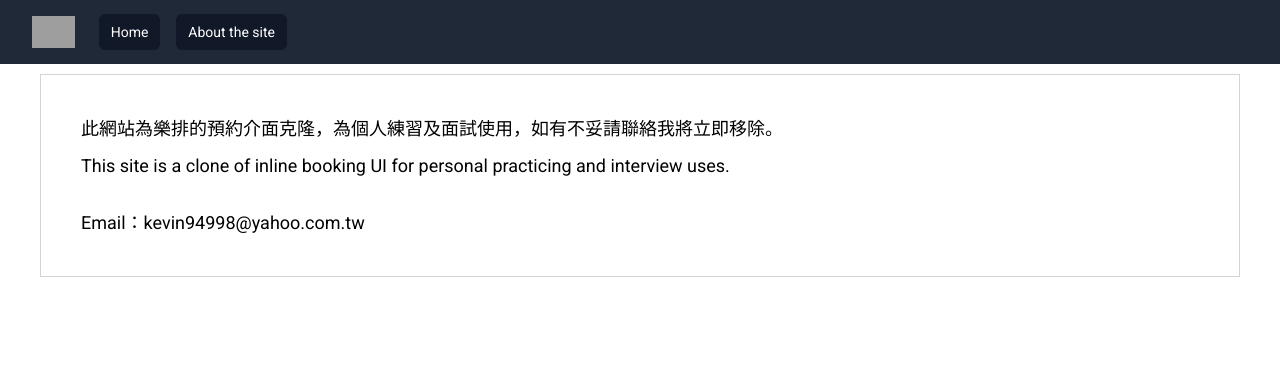
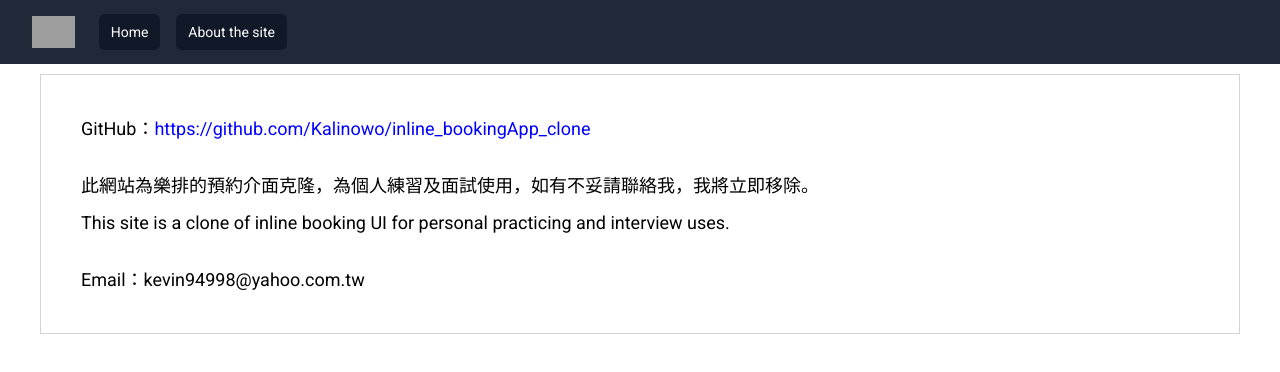
Before and after one commit to Kalinowo/inline_bookingApp_clone, a React (Create React App) app: page /about in a window 1280 px wide. Shown: the top 372 px of the page. Built offline with nearby package versions, Linux system fonts and the light colour scheme; grey boxes are pictures that could not be loaded.

Commit message:
add more content to about page

```diff
--- a/src/Views/About.js
+++ b/src/Views/About.js
@@ -6,7 +6,16 @@ export default function About() {
       <div className="aboutOuter">
         <div className="aboutContainer">
           <div>
-            此網站為樂排的預約介面克隆，為個人練習及面試使用，如有不妥請聯絡我將立即移除。
+            GitHub：
+            <a
+              href="https://github.com/Kalinowo/inline_bookingApp_clone"
+              target="_blank"
+            >
+              https://github.com/Kalinowo/inline_bookingApp_clone
+            </a>
+          </div>
+          <div>
+            此網站為樂排的預約介面克隆，為個人練習及面試使用，如有不妥請聯絡我，我將立即移除。
           </div>
           <div>
             This site is a clone of inline booking UI for personal practicing
--- a/src/styles/styles.css
+++ b/src/styles/styles.css
@@ -763,6 +763,15 @@
   margin: 10px;
   font-size: 18px;
 }
-.aboutOuter .aboutContainer div:nth-child(3) {
+.aboutOuter .aboutContainer div:nth-child(1) {
+  margin-bottom: 30px;
+}
+.aboutOuter .aboutContainer div:nth-child(1) a {
+  color: blue;
+}
+.aboutOuter .aboutContainer div:nth-child(1) a:hover {
+  text-decoration: underline;
+}
+.aboutOuter .aboutContainer div:nth-child(4) {
   margin-top: 30px;
 }/*# sourceMappingURL=styles.css.map */
--- a/src/styles/styles.scss
+++ b/src/styles/styles.scss
@@ -731,7 +731,16 @@
       margin: 10px;
       font-size: 18px;
     }
-    div:nth-child(3) {
+    div:nth-child(1) {
+      margin-bottom: 30px;
+      a {
+        color: blue;
+        &:hover {
+          text-decoration: underline;
+        }
+      }
+    }
+    div:nth-child(4) {
       margin-top: 30px;
     }
   }
```
Also changed, not shown: 1 other file (tests, documents, lock files or other folders).
